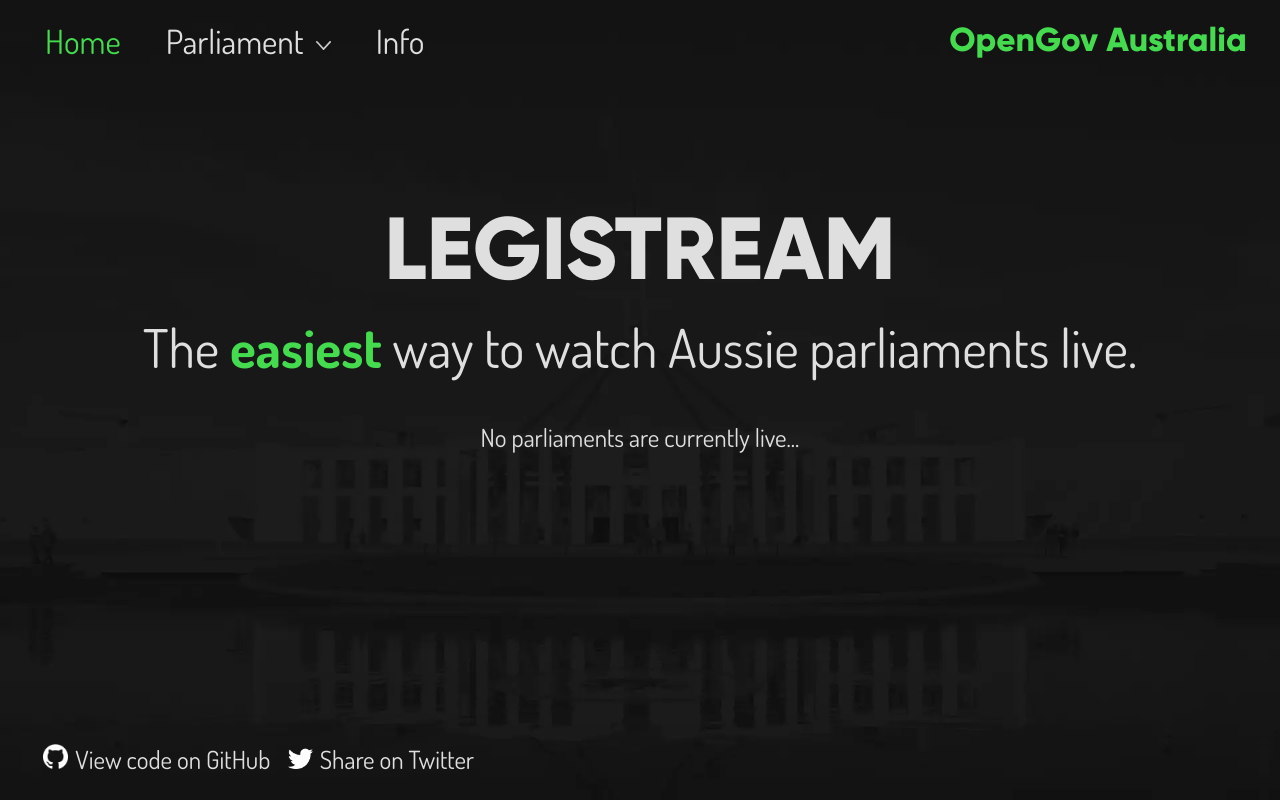
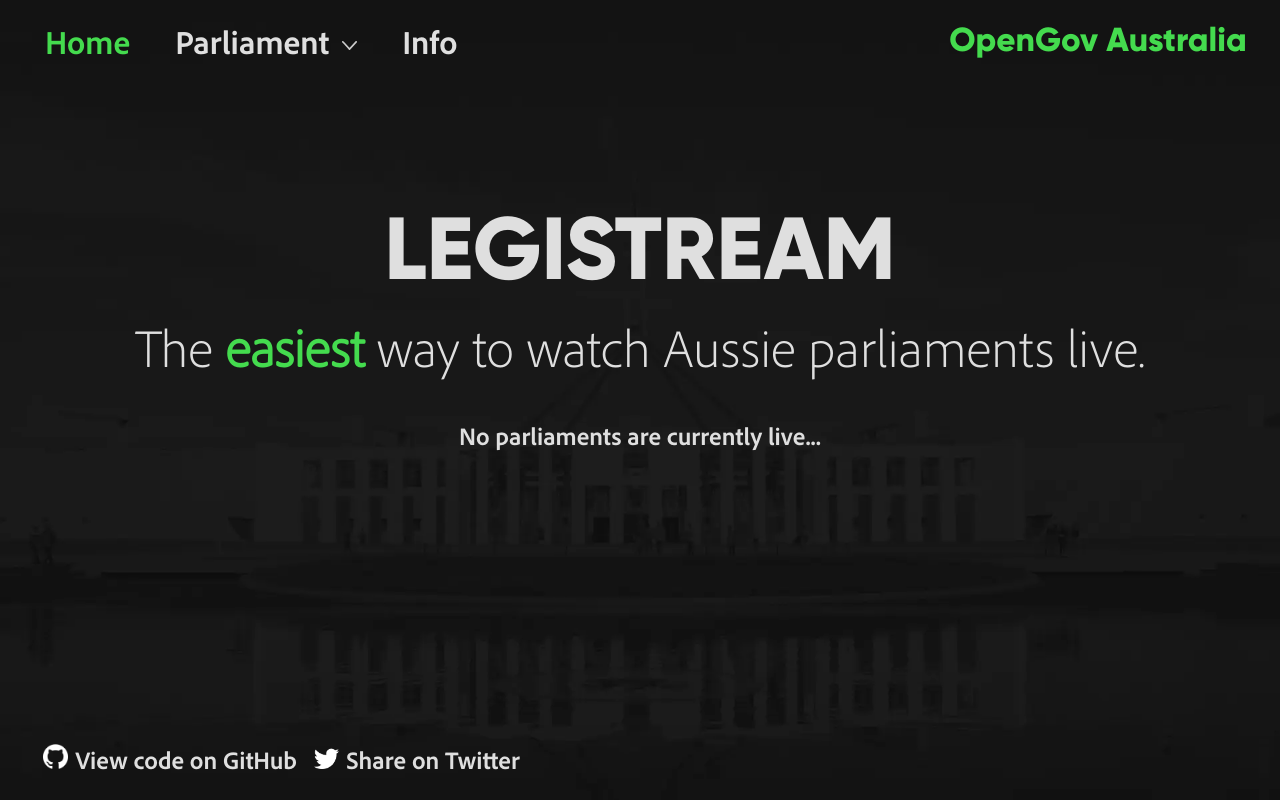
Before and after one commit to OpenGovAus/legistream-site, a Django app: page / in a window 1280 px wide. Run offline with Django 3.2, Linux system fonts and the light colour scheme; data comes from the database, SQL or seed files in the repository; parts of the project's set-up code (start-up, migrations or seed data) failed here and were passed over.

Commit message:
[styling] nicer font

```diff
--- a/legistream/static/legistream/css/home.css
+++ b/legistream/static/legistream/css/home.css
@@ -4,8 +4,23 @@
 }
 
 @font-face {
-    font-family: 'dosis';
-    src: url('../fonts/dosis.ttf');
+    font-family: 'pn-regular';
+    src: url('../fonts/pn-regular.woff2');
+}
+
+@font-face {
+    font-family: 'pn-light';
+    src: url('../fonts/pn-light.woff2');
+}
+
+::-moz-selection { /* Code for Firefox */
+    color: white;
+    background: rgb(49, 161, 57);
+}
+
+::selection {
+    color: white;
+    background: rgb(49, 161, 57);
 }
 
 * {
@@ -54,6 +69,7 @@ li {
     justify-content: center;
     align-items: center;
     text-align: center;
+    font-family: pn-light;
 }
 
 li:hover {
@@ -113,8 +129,11 @@ button {
 }
 
 button, li {
-    font-family: dosis;
     font-size: 25pt;
+}
+
+button {
+    font-family: pn-regular;
 }
 
 .parliament-dropdown button:focus + ul {
@@ -124,7 +143,7 @@ button, li {
 }
 
 .parliament-dropdown button:focus img {
-    transform: rotate(180deg);
+    transform: rotate(90deg);
     transform-origin: center center;
 }
 
@@ -148,6 +167,10 @@ a {
     color: rgb(223, 223, 223);
 }
 
+#logo-text:hover {
+    color: rgb(139, 139, 139);
+}
+
 #opengov-container {
     position: absolute;
     right: 25pt;
@@ -166,7 +189,7 @@ a {
 }
 
 .main-point {
-    font-family: dosis;
+    font-family: pn-regular;
     font-size: 25px;
     color: rgb(223, 223, 223);
     position: relative;
@@ -189,13 +212,20 @@ a {
 
 #brand-hook-wink-wink {
     color: rgb(223, 223, 223);
-    font-family: dosis;
+    font-family: pn-light;
     font-weight: normal;
     font-size: 40pt;
     padding-top: 10px;
     padding-bottom: 40px;
+    cursor: default;
 }
 
 strong {
     color: rgb(68, 219, 78);
 }
+
+.parl-msg {
+    font-family: pn-light;
+    font-size: 25px;
+    cursor: default;
+}
```
Also changed, not shown: legistream/static/legistream/fonts/dosis.ttf (deleted), legistream/static/legistream/fonts/pn-light.woff2 (added), legistream/static/legistream/fonts/pn-regular.woff2 (added).
